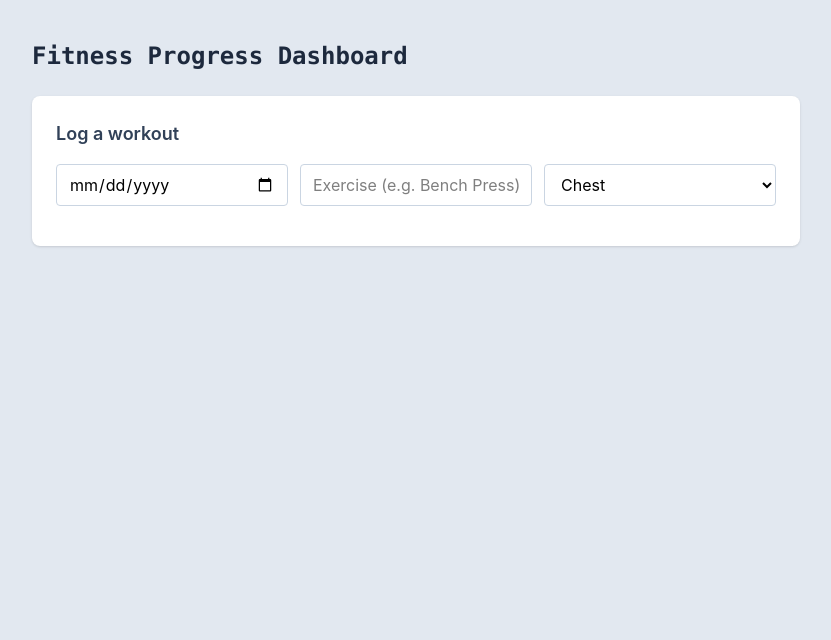
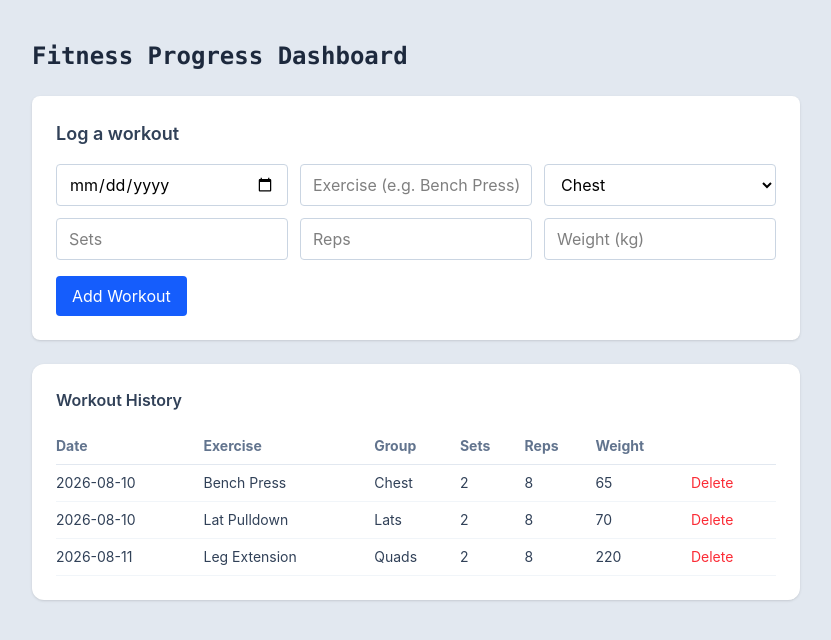
Before and after one commit to hunterzx131/Fitness-Progreess-App, a React (Vite) app: page / in a window 1280 px wide. Shown: the top 640 px of the page, without its empty margins (224-1055 px from the left). Built offline with nearby package versions, Linux system fonts and the light colour scheme.

Commit message:
Initial Commit: without ReCharts

```diff
--- a/src/App.jsx
+++ b/src/App.jsx
@@ -36,6 +36,43 @@ function App() {
   const [date, setDate] = useState("");
   const [exercise, setExercise] = useState("");
   const [muscleGroup, setMuscleGroup] = useState ("");
+  const [sets, setSets] = useState("");
+  const [reps, setReps] = useState("");
+  const [weight, setWeight] = useState("");
+
+  function handleAddWorkout () {
+    if (!date || !exercise || !sets || !reps || !weight){
+      alert("Please fill in all fields");
+      return;
+    }
+
+    const newWorkout = {
+    id: nextId++,
+    date,
+    exercise,
+    muscleGroup,
+    sets: Number(sets),
+    reps: Number(reps),
+    weight: Number(weight),
+
+  };
+
+  setWorkouts([...workouts, newWorkout]);
+
+  setDate("");
+  setExercise("");
+  setSets("");
+  setReps("");
+  setWeight("");
+
+  }
+
+  function handleDeleteWorkout (id) {
+    setWorkouts(workouts.filter((w) => w.id !== id));
+  }
+
+
+
 
   return (
     <div className="min-h-screen w-full bg-slate-200 py-10 px-4">
@@ -74,7 +111,77 @@ function App() {
               <option value="Shoulders">Shoulders</option>
               <option value="Arms">Arms</option>
             </select>
+            <input
+              type="number"
+              placeholder="Sets"
+              value={sets}
+              onChange={(e) => setSets(e.target.value)}
+              className="border border-slate-300 rounded px-3 py-2 outline-none focus:border-blue-500"
+            />
+            <input
+              type="number"
+              placeholder="Reps"
+              value={reps}
+              onChange={(e) => setReps(e.target.value)}
+              className="border border-slate-300 rounded px-3 py-2 outline-none focus:border-blue-500"
+            />
+            <input
+              type="number"
+              placeholder="Weight (kg)"
+              value={weight}
+              onChange={(e) => setWeight(e.target.value)}
+              className="border border-slate-300 rounded px-3 py-2 outline-none focus:border-blue-500"
+            />
           </div>
+
+          <button
+            onClick={handleAddWorkout}
+            className="bg-blue-600 text-white rounded px-4 py-2 hover:bg-blue-700"
+          >
+            Add Workout
+          </button>
+        </div>
+
+        <div className="bg-white rounded-xl shadow p-6">
+          <h2 className="txt-lg font-semibold text-slate-700 mb-4">Workout History</h2>
+
+          {workouts.length === 0 ? (
+            <p className=" text-slate-400 text-sm">No Workouts logged yet.</p>
+          ) : (
+            <table className="w-full text-sm text-left">
+              <thead>
+                <tr className="border-b border-slate-200 text-slate-500">
+                  <th className="py-2 pr-2">Date</th>
+                  <th className="py-2 pr-2">Exercise</th>
+                  <th className="py-2 pr-2">Group</th>
+                  <th className="py-2 pr-2">Sets</th>
+                  <th className="py-2 pr-2">Reps</th>
+                  <th className="py-2 pr-2">Weight</th>
+                  <th className="py-2 pr-2"></th>
+                </tr>
+              </thead>
+              <tbody>
+                {workouts.map((w) => (
+                  <tr key={w.id} className="border-b border-slate-100">
+                    <td className="py-2 pr-2 text-slate-700">{w.date}</td>
+                    <td className="py-2 pr-2 text-slate-700">{w.exercise}</td>
+                    <td className="py-2 pr-2 text-slate-700">{w.muscleGroup}</td>
+                    <td className="py-2 pr-2 text-slate-700">{w.sets}</td>
+                    <td className="py-2 pr-2 text-slate-700">{w.reps}</td>
+                    <td className="py-2 pr-2 text-slate-700">{w.weight}</td>
+                    <td className="py-2 pr-2">
+                      <button
+                        onClick={() => handleDeleteWorkout(w.id)}
+                        className="text-red-500 hover:text-red-700">
+                        Delete
+                      </button>
+                    </td>
+                  </tr>
+                ))}
+              </tbody>
+            </table>
+
+          )}
         </div>
       </div>
     </div>
```
